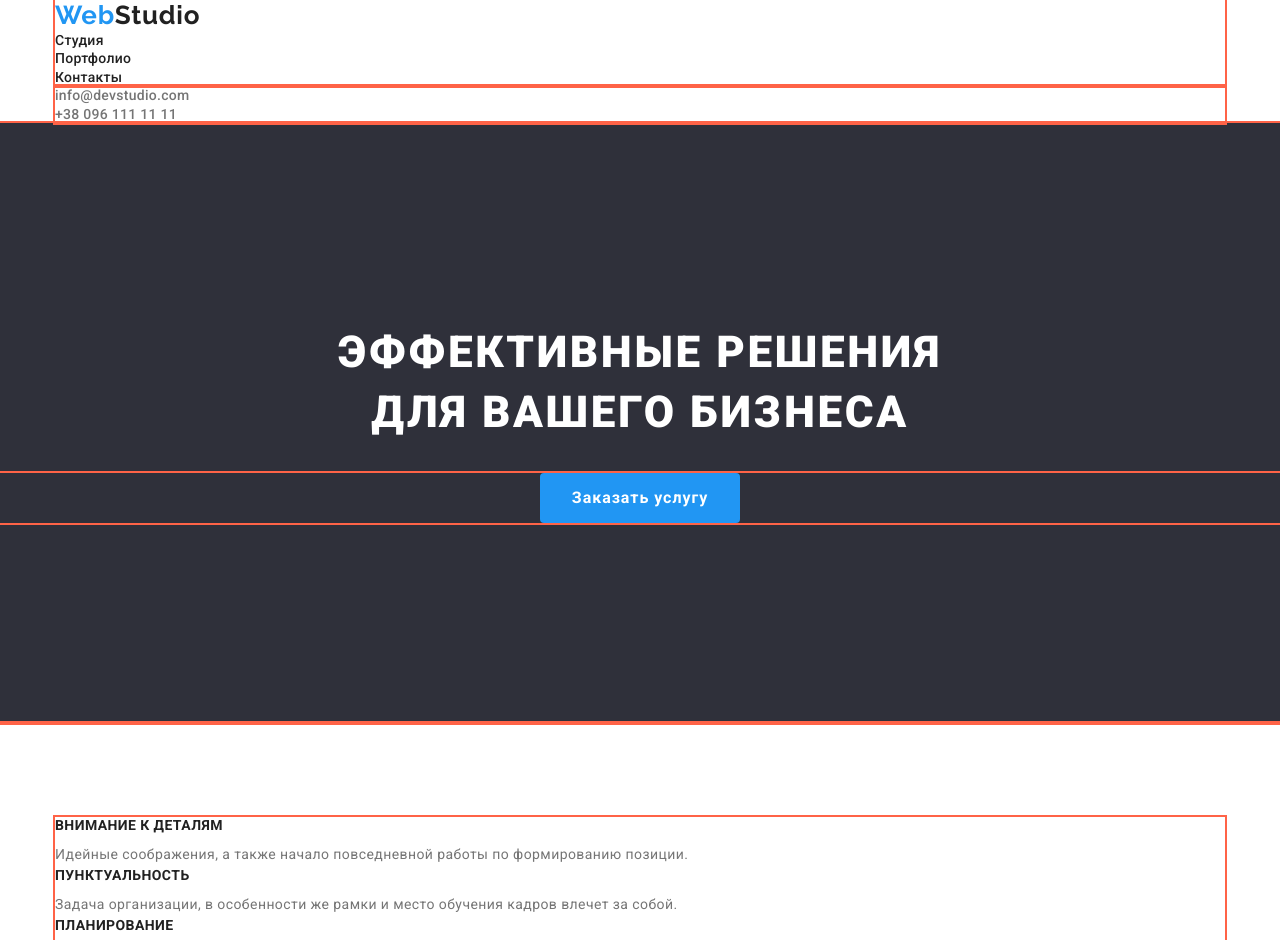
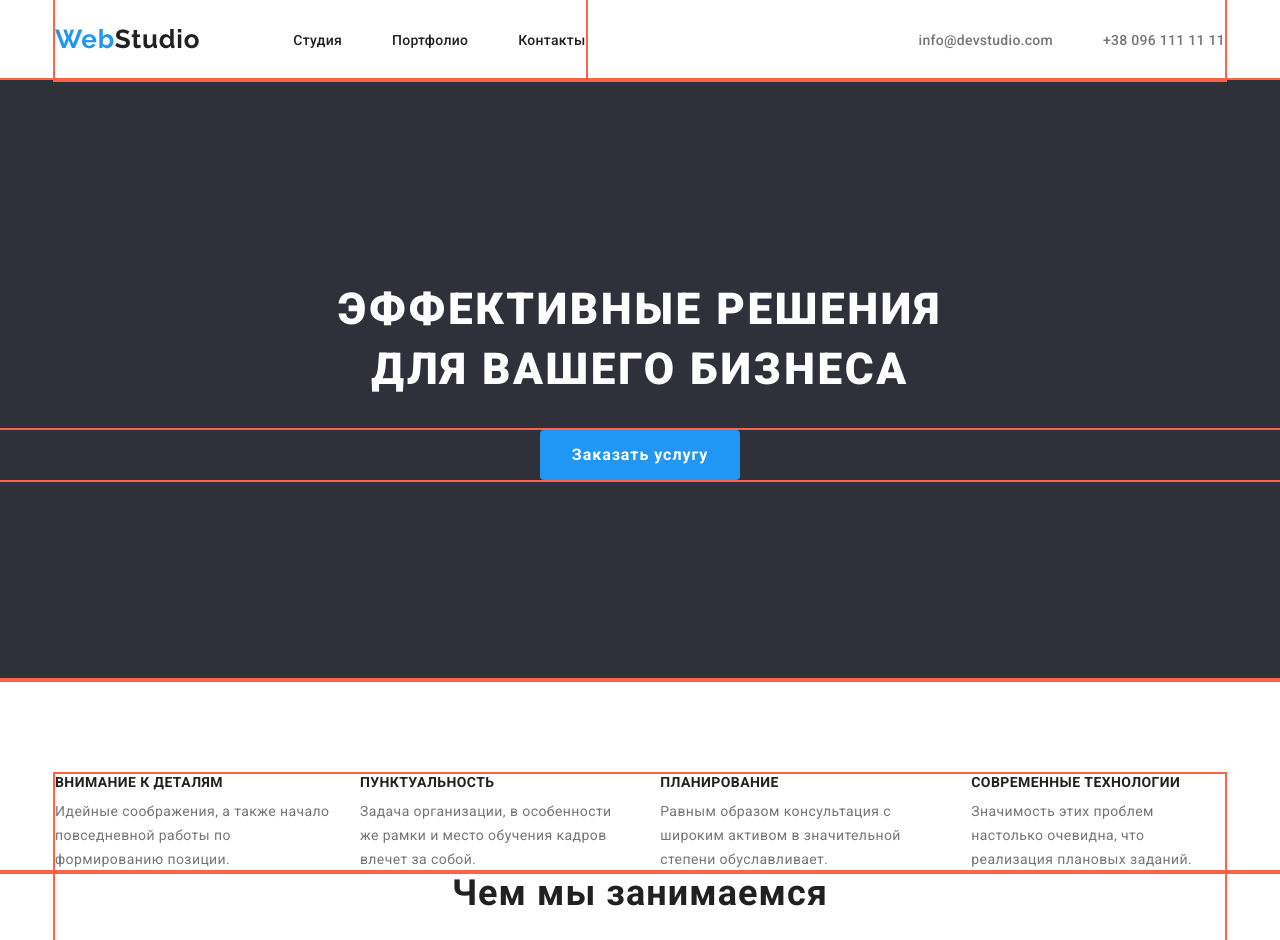
Before and after one commit to IevgenSenko/goit-markup-hw-03, a plain HTML site: page index.html in a window 1280 px wide. Shown: the top 940 px of the page. Drawn offline with nearby package versions, Linux system fonts and the light colour scheme.

Commit message:
флекс боксы до чем мы занимаемся

```diff
--- a/css/style.css
+++ b/css/style.css
@@ -1,6 +1,3 @@
-a {
-  color: #212121;
-}
 body {
   font-family: Roboto, sans-serif;
   font-style: normal;
@@ -71,12 +68,7 @@ ul {
   margin-right: auto;
   margin-left: auto;
 }
-nav a {
-  font-weight: 500;
-  font-size: 14px;
-  line-height: 16.41px;
-  letter-spacing: 0.02em;
-}
+
 nav ul :hover {
   color: #2196f3;
   filter: drop-shadow(0px 4px 4px rgba(0, 0, 0, 0.25));
@@ -84,13 +76,28 @@ nav ul :hover {
 body a {
   text-decoration: none;
 }
-
-.contacts a {
+.main-nav {
+  display: flex;
+  align-items: center;
+}
+.contacts {
+  display: flex;
+  margin-left: auto;
+}
+.contacts .item:not(:last-child) {
+  margin-right: 50px;
+}
+.contacts .item {
   font-weight: 500;
   font-size: 14px;
   line-height: 16px;
   letter-spacing: 0.02em;
+}
+.contacts a {
+  display: block;
   color: #757575;
+  padding-top: 32px;
+  padding-bottom: 32px;
 }
 .contacts a:hover {
   color: #2196f3;
@@ -101,11 +108,30 @@ body a {
 }
 .logo {
   font-family: Raleway;
-  font-weight: bold;
+  font-weight: 700;
   font-size: 26px;
   line-height: 31px;
+  letter-spacing: 0.03em;
+  padding-top: 24px;
+  padding-bottom: 25px;
+}
+.site-nav {
+  display: flex;
+  margin-left: 93px;
+}
 
-  letter-spacing: 0.03em;
+.site-nav .item:not(:last-child) {
+  margin-right: 50px;
+}
+.site-nav a {
+  display: block;
+  padding-top: 32px;
+  padding-bottom: 32px;
+
+  font-weight: 500;
+  font-size: 14px;
+  line-height: 16.41px;
+  letter-spacing: 0.02em;
 }
 .specials h2 {
   display: none;
@@ -127,6 +153,12 @@ body a {
   letter-spacing: 0.03em;
 
   color: #757575;
+}
+.specials-list {
+  display: flex;
+}
+.specials-list .item:not(:last-child) {
+  margin-right: 30px;
 }
 .whatwedo {
   text-align: center;
@@ -242,3 +274,6 @@ footer .logo {
   line-height: 2;
   letter-spacing: 0.06em;
 }
+a {
+  color: #212121;
+}
--- a/index.html
+++ b/index.html
@@ -15,30 +15,28 @@
 <body>
     <!--Шапка сайта-->
     <header class="page-header">
-        <div class="container">
+        <div class="container main-nav">
             <nav class="main-nav">
                 <a href="./index.html" class="logo"><span>Web</span>Studio</a>
-                <ul>
-                    <li>
+                <ul class="site-nav list">
+                    <li class="item">
                         <a href="#" class="main-nav-studio">Студия</a>
                     </li>
-                    <li>
+                    <li class="item">
                         <a href="./portfolio.html" class="main-nav-portfolio">Портфолио</a>
                     </li>
-                    <li>
+                    <li class="item">
                         <a href="#" class="main-nav-contacts">Контакты</a>
                     </li>
                 </ul>
             </nav>
-            <div>
                 <ul class="contacts">
-                    <li>
+                    <li class="item">
                     <a href="mailto:info@devstudio.com" class="mail">info@devstudio.com</a>
                     </li>
-                    <li>
+                    <li class="item">
                     <a href="tel:+380961111111">+38 096 111 11 11</a>
                     </li>
-                </ul>
             </div>
         </div>
     </header>
@@ -51,20 +49,20 @@
         <section class="specials">
             <div class="container">
                 <h2>Особенности</h2>
-                <ul>
-                    <li>
+                <ul class="specials-list">
+                    <li class="item">
                         <h3>Внимание к деталям</h3>
                         <p>Идейные соображения, а также начало повседневной работы по формированию позиции.</p>
                     </li>
-                    <li>
+                    <li class="item">
                         <h3>Пунктуальность</h3>
                         <p>Задача организации, в особенности же рамки и место обучения кадров влечет за собой.</p>
                     </li>
-                    <li>
+                    <li class="item">
                         <h3>Планирование</h3>
                         <p>Равным образом консультация с широким активом в значительной степени обуславливает.</p>
                     </li>
-                    <li>
+                    <li class="item">
                         <h3>Современные технологии</h3>
                         <p>Значимость этих проблем настолько очевидна, что реализация плановых заданий.</p>
                     </li>
```
